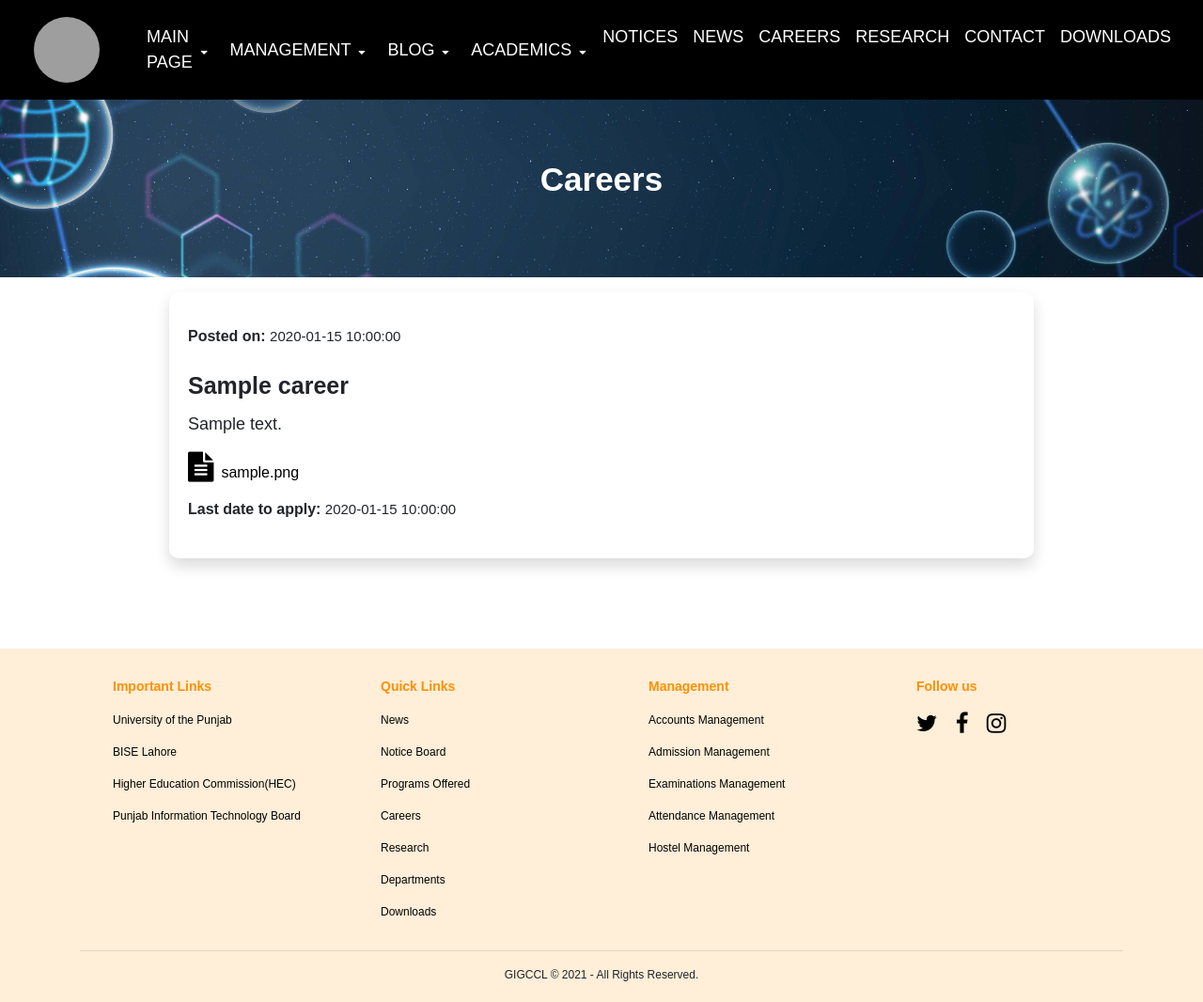
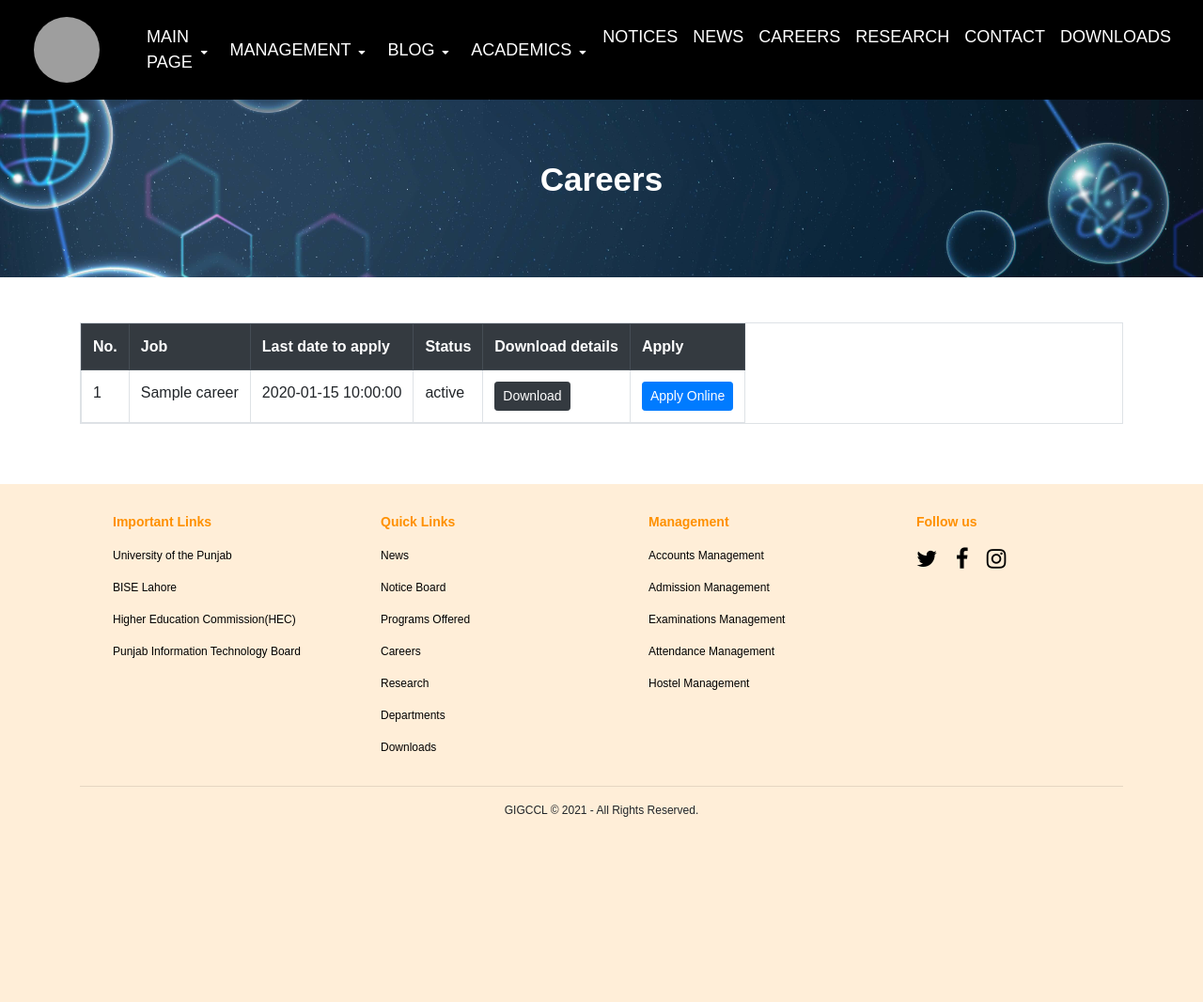
Before and after one commit to ShehrozIrfan/final_cms_fyp, a PHP site: page /careers.php in a window 1280 px wide. Shown: the whole page at 94% size. After the commit the page ends 869 px from the top, so only its background shows below. Run offline with PHP 8.4, Linux system fonts and the light colour scheme; tables that the repository leaves empty or names only in its code hold one stand-in row (values such as "Sample post"); grey boxes are pictures that could not be loaded.

Commit message:
Careers page UI updated and status added to post career option

```diff
--- a/careers.php
+++ b/careers.php
@@ -119,13 +119,23 @@ if(isset($_SESSION['login_user']) || isset($_SESSION['login_blog_user']))
         </div>
     <div class="container mt-3 mb-3">
         <div class="">
-            <div class="row justify-content-center">
-                <div class="col-md-10 col-sm-12 col-xs-12">
+            <div class="row justify-content-center mt-5">
+                <div class="col-md-12 col-sm-12 col-xs-12">
                 <?php if(mysqli_num_rows($result) == 0) { ?>
                     <div class="text-center alert alert-warning">There are currently no positions vacant. Please contact Registrar's Office for any information.</div>
                 <?php } else { ?>
+                    <table class="table table-bordered table-striped table-responsive">
+                        <tr class="thead-dark">
+                            <th>No.</th>
+                            <th>Job</th>
+                            <th>Last date to apply</th>
+                            <th>Status</th>
+                            <th>Download details</th>
+                            <th>Apply</th>
+                        </tr>
+                        <?php $countNo = 1; ?>
                         <?php while($row = mysqli_fetch_array($result)){ ?>
-                <div class="parent-news mb-5">
+                            <!-- <div class="parent-news mb-5">
                                 <div class="parent-posted-on">
                                     <span class="font-weight-bold">Posted on: </span><span class="small last_date"><?php echo $row['date']; ?></span>
                                 </div>
@@ -141,8 +151,18 @@ if(isset($_SESSION['login_user']) || isset($_SESSION['login_blog_user']))
                                 <div class="parent-posted-on">
                                     <span class="font-weight-bold">Last date to apply: </span><span class="small last_date"><?php echo $row['last_date']; ?></span>
                                 </div>
-                </div>
+                            </div> -->
+                            <tr>
+                                <td><?php echo $countNo; ?></td>
+                                <td><?php echo $row['title']; ?>
+                                <td><?php echo $row['last_date']; ?>
+                                <td><?php echo $row['status']; ?></td>
+                                <td><a href="images/career-images/<?php echo $row['filename']; ?>" title="click to download the notice" download class="btn btn-sm btn-dark"><span>Download</span></a></td>
+                                <td><a href="#" class="btn btn-primary btn-sm">Apply Online</a></td>
+                            </tr>
+                            <?php $countNo = $countNo + 1; ?>
                         <?php } ?>
+                    </table>
                 <?php } ?>
                 </div>
             </div>
--- a/header.php
+++ b/header.php
@@ -302,6 +302,7 @@
                     <div class="dropdown-menu">
                         <a class="dropdown-item" href="faculty.php">Faculty</a>
                         <a class="dropdown-item" href="programs_offered.php">Programs Offered</a>
+                        <a class="dropdown-item" href="campus_life.php">Campus Life</a>
                     </div>
                 </li><!-- Dropdown ends -->
                   <li class="nav-item notices">
--- a/notice.php
+++ b/notice.php
@@ -232,7 +232,7 @@ if(isset($_GET['subscribe'])) {
                         <?php if(mysqli_num_rows($result) == 0) { ?>
                             <div class="text-center alert alert-warning">No notice available!</div>
                         <?php } else { ?>
-                            <table class="table table-bordered table-striped">
+                            <table class="table table-bordered table-striped table-responsive">
                                 <tr class="thead-dark">
                                     <th>No.</th>
                                     <th>Notice</th>
--- a/show_careers.php
+++ b/show_careers.php
@@ -147,6 +147,9 @@ if(isset($_GET['edit'])) {
                     <tr>
                         <th><span class="font-weight-bold">Last date to apply: </span><span class="small last_date"><?php echo $row['last_date']; ?></span></th>
                     </tr>
+                    <tr>
+                        <th><span class="font-weight-bold">Status: </span><span class="small last_date"><?php echo $row['status']; ?></span></th>
+                    </tr>
                     <?php if(isset($_SESSION['login_user'])): ?>
                         <tr>
                             <td>
```
Also changed, not shown: post_career.php (+17 -3 lines). Lines whose indentation alone changed are shown as unchanged.
